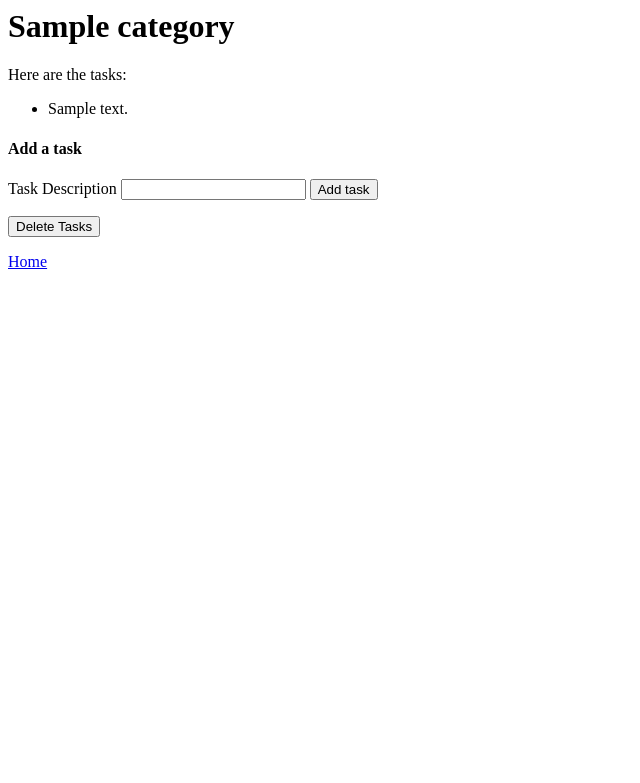
After one commit to Mrmrprofessional/to_do_database2, a PHP site: template views/category.html.twig in a window 1280 px wide. The commit adds this page. Shown: the top 783 px of the page, without its empty margins (0-640 px from the left). Run offline with PHP 8.4, Linux system fonts and the light colour scheme; the template is opened without the code that fills it: most values are stand-ins (such as "Sample title", 1, 10 or a date in 2020); some libraries are stand-ins or nearby versions.

Commit message:
add delete functions

```diff
--- a/src/Category.php
+++ b/src/Category.php
@@ -47,7 +47,7 @@
 
         static function deleteAll()
         {
-          $GLOBALS['DB']->exec("DELETE FROM categories;");
+          $GLOBALS['DB']->exec("DELETE FROM categories; DELETE FROM tasks;");
         }
 
         static function find($search_id)
@@ -86,7 +86,6 @@
                 $category_id = $task['category_id'];
                 $new_task = new Task($description, $id, $category_id);
                 array_push($tasks, $new_task);
-                var_dump($tasks);
             }
             return $tasks;
         }
--- a/src/Task.php
+++ b/src/Task.php
@@ -52,9 +52,9 @@
             return $tasks;
         }
 
-        static function deleteAll()
+        static function deleteAll($category_id)
         {
-          $GLOBALS['DB']->exec("DELETE FROM tasks;");
+          $GLOBALS['DB']->exec("DELETE FROM tasks WHERE category_id = {$category_id};");
         }
 
         static function find($search_id)
--- /dev/null
+++ b/views/category.html.twig
@@ -0,0 +1,45 @@
+<html>
+<head>
+    <title>To Do List</title>
+</head>
+<body>
+    <h1>{{ category.getName }}</h1>
+
+    {% if tasks is not empty %}
+        <p>Here are the tasks:</p>
+        <ul>
+            {% for task in tasks %}
+                <li>{{ task.getDescription }}</li>
+            {% endfor %}
+        </ul>
+    {% endif %}
+
+    <h4>Add a task</h4>
+
+    <form action='/tasks' method='post'>
+        <input id="category_id" name="category_id" type="hidden" value="{{ category.getId() }}">
+        <label for='description'>Task Description</label>
+        <input id='description' name='description' type='text'>
+
+        <button type='submit'>Add task</button>
+    </form>
+
+    <form action='/delete_tasks' method='post'>
+        <input id="category_id" name="category_id" type="hidden" value="{{ category.getId() }}">
+
+        <button type='submit'>Delete Tasks</button>
+    </form>
+
+    <p><a href='/'>Home</a></p>
+</body>
+</html>
+
+
+        <!-- <form action='/results' method='post'>
+            <label for='find'>Find Category</label>
+            <input id='find' name='find' type='text'>
+
+            <button type='submit'>Find a Category</button>
+        </form>
+
+     -->
```
Also changed, not shown: app/app.php (+22 -11 lines), views/categories.html.twig (deleted, +0 -36 lines), views/index.html.twig (+26 -8 lines).
